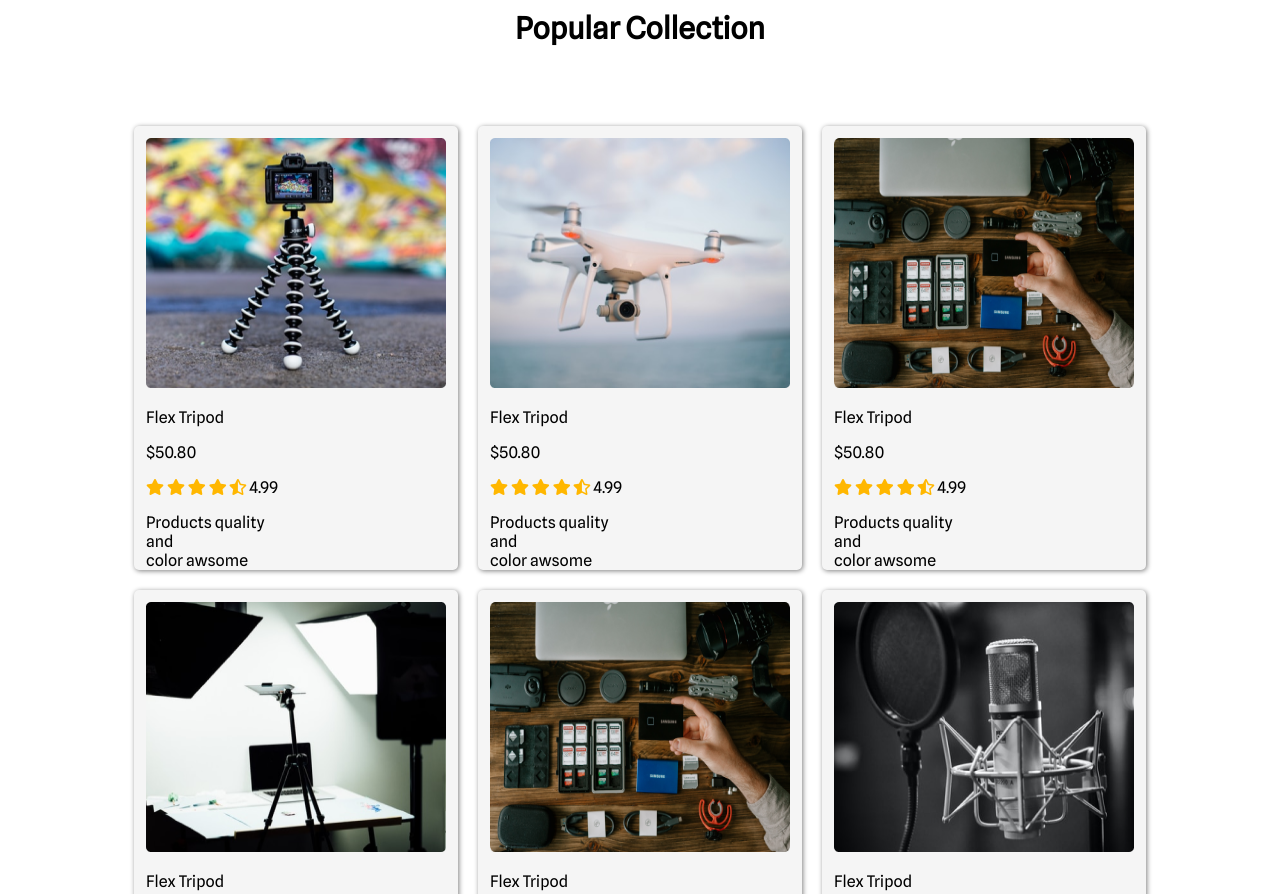
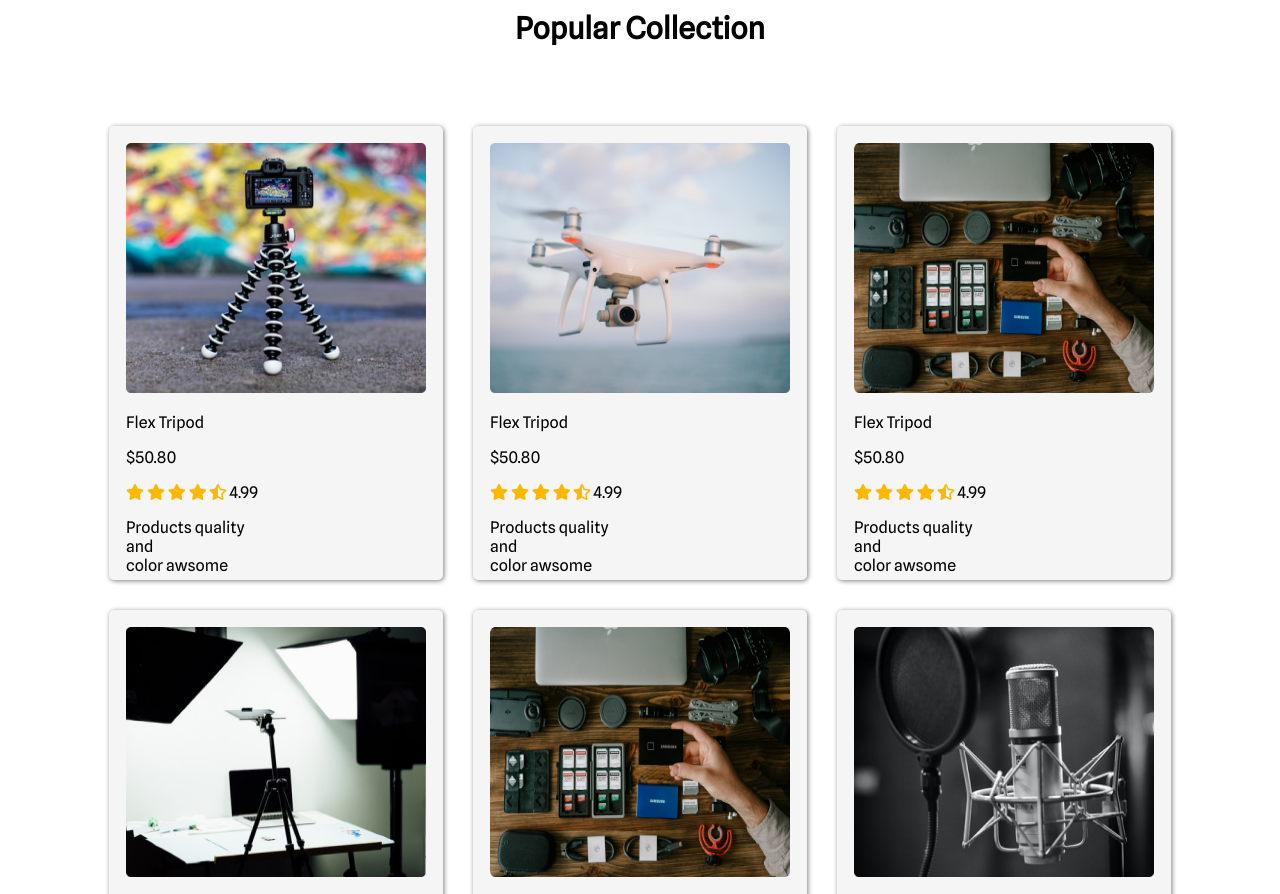
Before and after one commit to hridoyahmed10/assignments-2, a plain HTML site: page index.html in a window 1280 px wide. Shown: the part 720-1614 px from the top of the page. Drawn offline with Linux system fonts and the light colour scheme.

Commit message:
added file

```diff
--- a/style.css
+++ b/style.css
@@ -92,11 +92,13 @@ hr {
     color: black;
 }
 
+
+
 .products {
     width: 300px;
     height: 420px;
     border: 2px solid whitesmoke;
-    padding: 10px;
+    padding: 15px;
     border-radius: 5px;
     background-color: whitesmoke;
     box-shadow: 1px 1px 5px rgb(128, 128, 128);
@@ -110,7 +112,8 @@ hr {
 .popular-products {
     display: grid;
     grid-template-columns: repeat(3, 1fr);
-    grid-gap: 20px;
+    grid-column-gap: 30px;
+    grid-row-gap: 30px;
 }
 
 .end {
```
